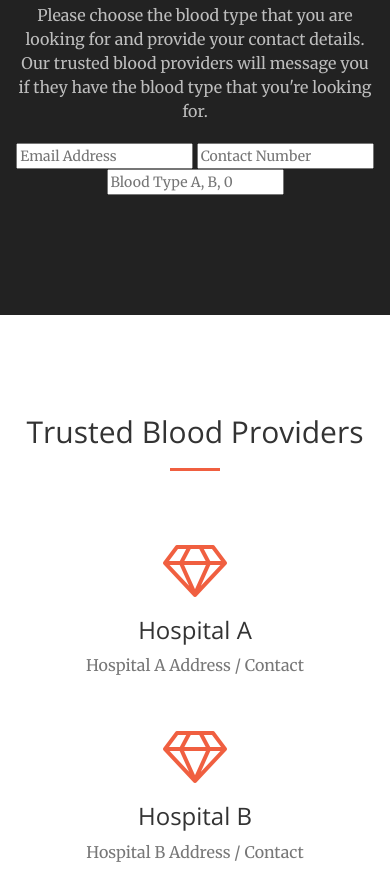
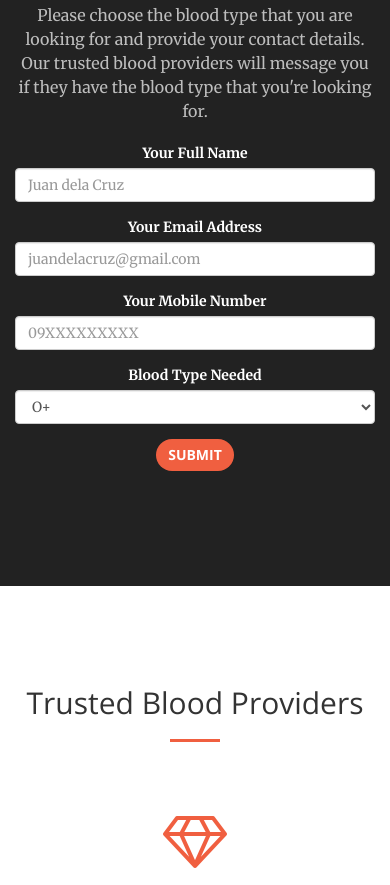
Before and after one commit to bloodlifeph/bloodlife-web, a website: page public/index.html in a window 390 px wide. Shown: the part 1293-2178 px from the top of the page. Drawn offline with nearby package versions, Linux system fonts and the light colour scheme.

Commit message:
set form inputs to Full Name, Email Address, Mobile Number, Blood Type

```diff
--- a/public/index.html
+++ b/public/index.html
@@ -31,6 +31,8 @@
         <script src="https://oss.maxcdn.com/libs/html5shiv/3.7.0/html5shiv.js"></script>
         <script src="https://oss.maxcdn.com/libs/respond.js/1.4.2/respond.min.js"></script>
     <![endif]-->
+
+
 
 </head>
 
@@ -102,17 +104,58 @@
                     <h2 class="section-heading">Inquire</h2>
                     <hr class="light">
                     <p class="text-faded">
-                        Please choose the blood type that you are looking for and provide your contact details. Our trusted blood providers will message you if they have the blood type that you're looking for.</p>
+                        Please choose the blood type that you are looking for and provide your contact details. Our trusted blood providers will message you if they have the blood type that you're looking for.
+                    </p>
 
+                    <form method="POST" id="inquireForm" class="form-horizontal">
+                        <fieldset>
+                            <!-- Full Name -->
+                            <div class="form-group">
+                                <label class="col-md-4 control-label" for="textinput">Your Full Name</label>
+                                <div class="col-md-4">
+                                    <input id="fullName" name="fullName" type="text" placeholder="Juan dela Cruz" class="form-control input-md">
+                                </div>
+                            </div>
+                            <!-- Email Address -->
+                            <div class="form-group">
+                                <label class="col-md-4 control-label" for="textinput">Your Email Address</label>
+                                <div class="col-md-4">
+                                    <input id="emailAddress" name="emailAddress" type="text" placeholder="juandelacruz@gmail.com" class="form-control input-md">
+                                </div>
+                            </div>
+                            <!-- Mobile Number -->
+                            <div class="form-group">
+                                <label class="col-md-4 control-label" for="textinput">Your Mobile Number</label>
+                                <div class="col-md-4">
+                                    <input id="contactNumber" name="contactNumber" type="text" placeholder="09XXXXXXXXX" class="form-control input-md">
+                                </div>
+                            </div>
 
+                            <!-- Blood Types -->
+                            <div class="form-group">
+                                <label class="col-md-4 control-label" for="selectbasic">Blood Type Needed</label>
+                                <div class="col-md-4">
+                                    <select id="bloodType" name="bloodType" class="form-control">
+                                        <option value="O+">O+</option>
+                                        <option value="O-">O-</option>
+                                        <option value="A+">A+</option>
+                                        <option value="A-">A-</option>
+                                        <option value="B+">B+</option>
+                                        <option value="B-">B-</option>
+                                        <option value="AB+">AB+</option>
+                                        <option value="AB-">AB-</option>
+                                    </select>
+                                </div>
+                            </div>
 
-                    <p>
-                        <form action="" method="POST">
-                            <input type="text" name="emailAddress" placeholder="Email Address" />
-                            <input type="text" name="contactNumber" placeholder="Contact Number" />
-                            <input type="text" name="bloodType" placeholder="Blood Type A, B, 0" />
-                        </form>
-                    </p>
+                            <!-- Button -->
+                            <div class="form-group">
+                                <div class="col-lg-4">
+                                    <button type="submit" id="submitBtn" name="submitBtn" class="btn btn-primary">Submit</button>
+                                </div>
+                            </div>
+                        </fieldset>
+                    </form>
                 </div>
             </div>
         </div>
@@ -181,6 +224,18 @@
         </div>
     </section>
 
+    <div id="my_modal" class="modal fade">
+        <div class="modal-dialog">
+            <div class="modal-content">
+                <div class="modal-header">
+                    <button type="button" class="close" data-dismiss="modal" aria-label="Close"><span aria-hidden="true">&times;</span></button>
+                    <h4 class="modal-title">Modal Title</h4>
+                </div>
+                <div class="modal-body"></div>
+            </div>
+        </div>
+    </div>
+
     <!-- jQuery -->
     <script src="vendor/jquery/jquery.min.js"></script>
 
@@ -195,6 +250,9 @@
     <!-- Theme JavaScript -->
     <script src="js/creative.min.js"></script>
 
+    <!-- inquire -->
+    <script src="js/submit.js"></script>
+
 </body>
 
 </html>
```
